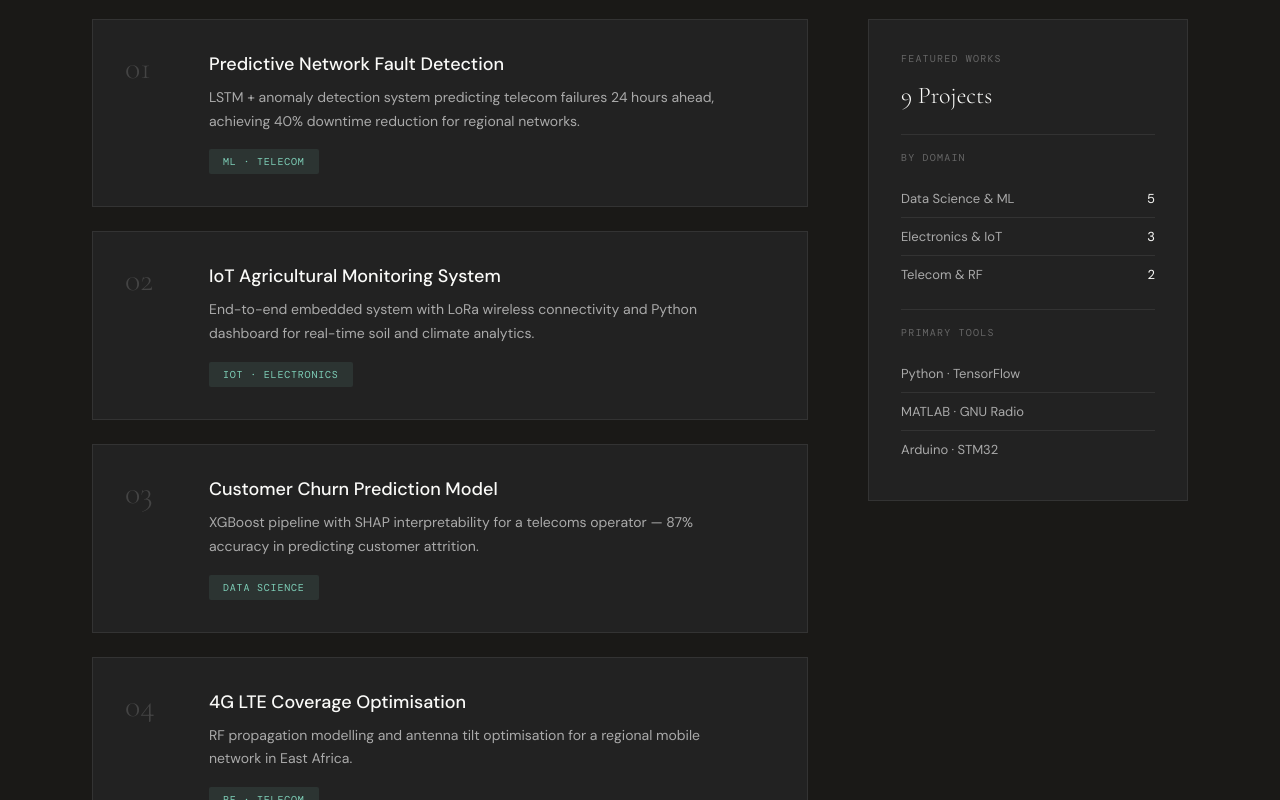
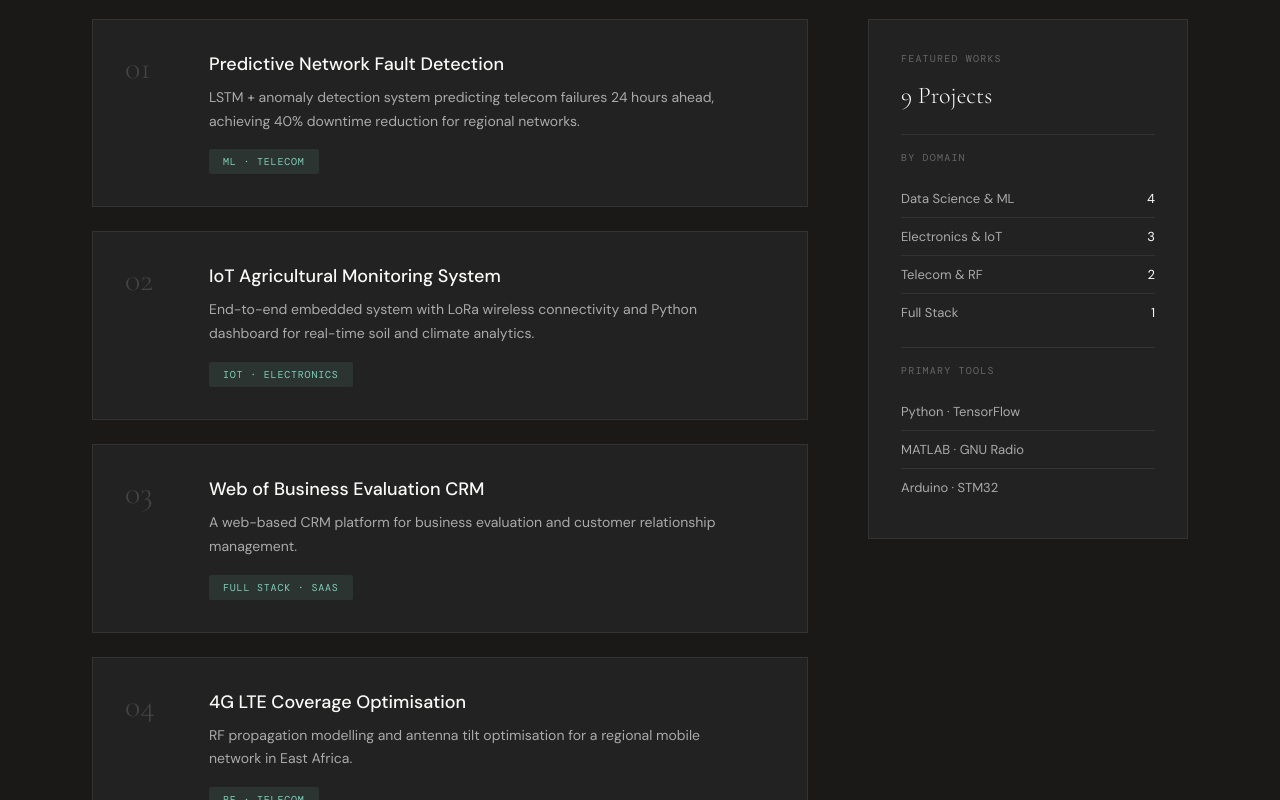
Before and after one commit to collinmatimbw/collin-portfolio, a plain HTML site: page projects.html in a window 1280 px wide. Shown: the part 404-1204 px from the top of the page. Drawn offline with nearby package versions, Linux system fonts and the light colour scheme; a web font is replaced by a local one.

Commit message:
Replace Customer Churn Prediction with Web of Business Evaluation CRM

```diff
--- a/projects.html
+++ b/projects.html
@@ -87,9 +87,9 @@
       <div class="project-card">
         <div class="project-num">03</div>
         <div class="project-content">
-          <div class="project-title">Customer Churn Prediction Model</div>
-          <div class="project-desc">XGBoost pipeline with SHAP interpretability for a telecoms operator — 87% accuracy in predicting customer attrition.</div>
-          <span class="project-tag">Data Science</span>
+          <div class="project-title"><a href="https://skyccrm.vercel.app/" target="_blank">Web of Business Evaluation CRM</a></div>
+          <div class="project-desc">A web-based CRM platform for business evaluation and customer relationship management.</div>
+          <span class="project-tag">Full Stack · SaaS</span>
         </div>
       </div>
       <div class="project-card">
@@ -148,9 +148,10 @@
       <div class="stats-div" style="height:1px;background:#333;margin:16px 0;"></div>
       <div class="stats-title" style="margin-top:16px;">By Domain</div>
       <ul class="stats-list">
-        <li>Data Science & ML <span>5</span></li>
+        <li>Data Science & ML <span>4</span></li>
         <li>Electronics & IoT <span>3</span></li>
         <li>Telecom & RF <span>2</span></li>
+        <li>Full Stack <span>1</span></li>
       </ul>
       <div class="stats-div" style="height:1px;background:#333;margin:16px 0;"></div>
       <div class="stats-title">Primary Tools</div>
```
Also changed, not shown: index.html (+3 -3 lines), 1 other file.
